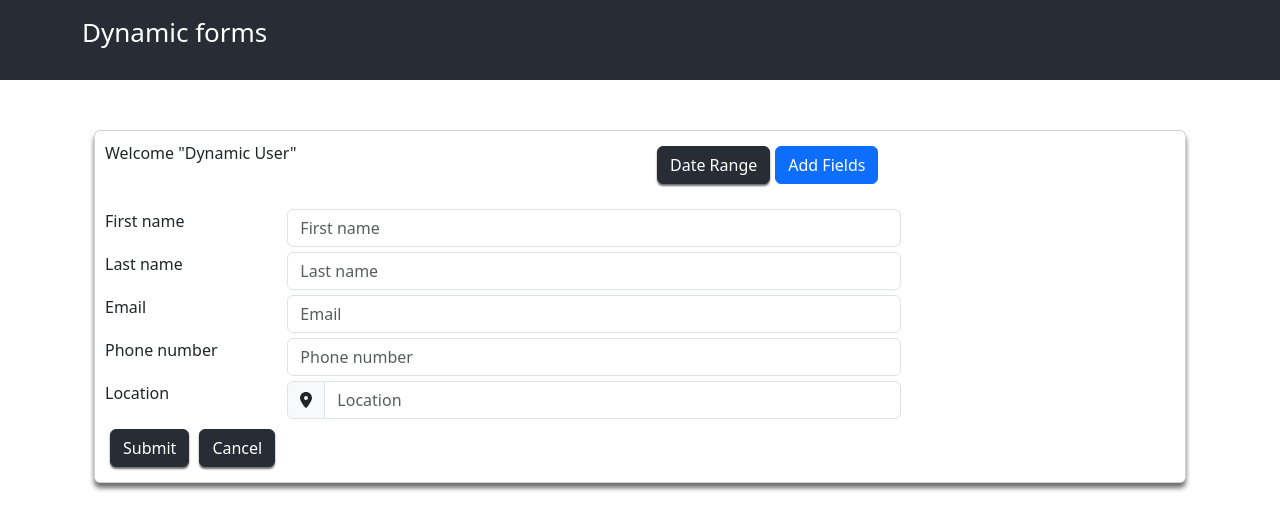
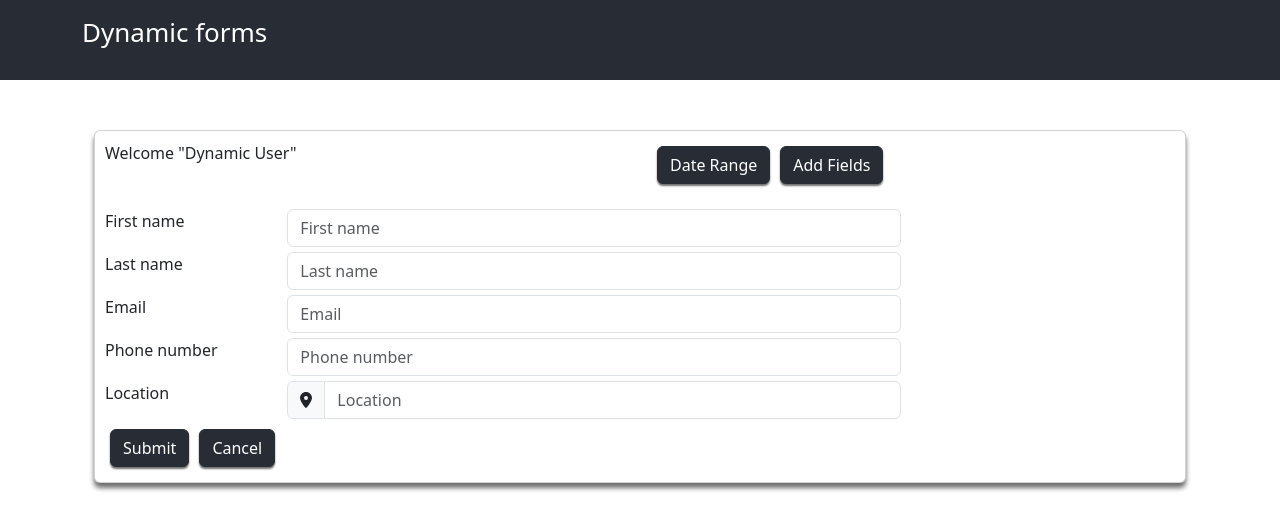
Before and after one commit to BharathReddyA/dynamic-forms, a React (Create React App) app: page / in a window 1280 px wide. Shown: the top 530 px of the page. Built offline with nearby package versions, Linux system fonts and the light colour scheme.

Commit message:
Dynamic fields can be added and displayed on form

```diff
--- a/src/Components/AddFields.js
+++ b/src/Components/AddFields.js
@@ -1,5 +1,6 @@
 import React, { useState } from 'react';
 import { Modal, Button, FormControl, InputGroup, Form } from 'react-bootstrap';
+
 
 const AddFieldModal = ({ show, handleClose, handleAddField }) => {
   const [fieldName, setFieldName] = useState('');
@@ -44,7 +45,7 @@ const AddFieldModal = ({ show, handleClose, handleAddField }) => {
               {/* Add more types as needed */}
             </Form.Select>
           </InputGroup>
-          <Button type="submit">Add Field</Button>
+          <Button type="submit" className='CustomButton M5'>Add Field</Button>
         </Form>
       </Modal.Body>
     </Modal>
--- a/src/Components/Form.js
+++ b/src/Components/Form.js
@@ -95,7 +95,7 @@ export default function Form() {
           </Col>
           <Col className="ButtonSection">
             <DateRange />
-            <Button onClick={() => setShowModal(true)}>Add Fields</Button>
+            <Button onClick={() => setShowModal(true)} className='CustomButton M5'>Add Fields</Button>
           </Col>
         </Row>
         <form onSubmit={handleSubmit}>
```
